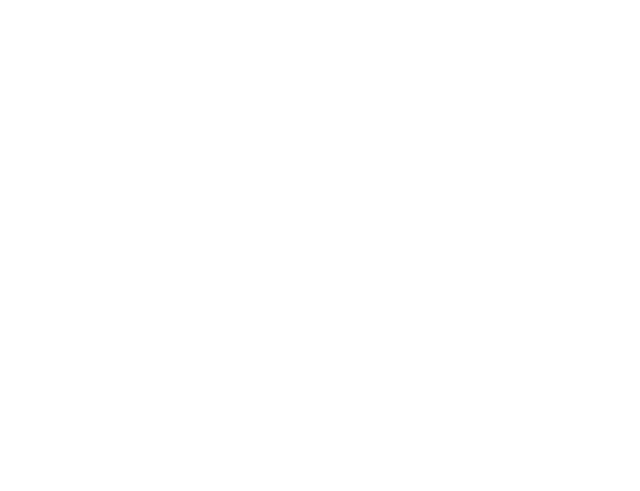
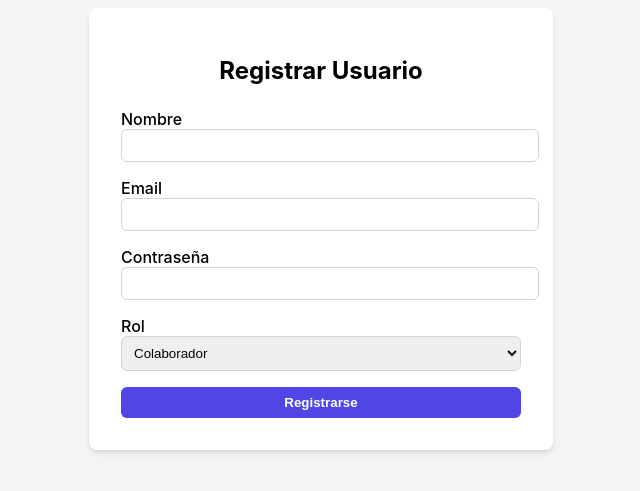
Before and after one commit to Luisalfonsotq/app-ganadera, a Nuxt app: page /register in a window 1280 px wide. Before the commit this address had no page. Shown: the part 171-662 px from the top of the page, without its empty margins (319-959 px from the left). Built offline with nearby package versions, Linux system fonts and the light colour scheme.

Commit message:
register básico

```diff
--- a/app.vue
+++ b/app.vue
@@ -1,5 +1,28 @@
 <template>
   <div>
+    <!--
+      El componente <NuxtPage /> es fundamental.
+      Renderiza la página actual basada en la ruta URL,
+      como 'register.vue', 'login.vue', o 'index.vue'.
+    -->
     <NuxtPage />
   </div>
 </template>
+
+<style>
+/*
+  Aquí definimos los estilos globales que se aplican a toda la aplicación.
+  Puedes modificar estos estilos para personalizar la apariencia de tu app.
+*/
+
+/* Resetea el margen y el padding por defecto del navegador */
+html, body {
+  margin: 0;
+  padding: 0;
+}
+
+/* Establece una fuente por defecto para todo el cuerpo de la página */
+body {
+  font-family: -apple-system, BlinkMacSystemFont, "Segoe UI", Roboto, Helvetica, Arial, sans-serif, "Apple Color Emoji", "Segoe UI Emoji", "Segoe UI Symbol";
+}
+</style>
--- /dev/null
+++ b/composables/useAuth.ts
@@ -0,0 +1,78 @@
+import { navigateTo } from '#app';
+import { useCookie, useState, useFetch, useRuntimeConfig } from '#imports';
+
+interface UserCredentials {
+  nombre?: string;
+  email: string;
+  password?: string;
+  rol?: string;
+}
+
+interface AuthResponse {
+  access_token: string;
+  user: {
+    nombre: string;
+    email: string;
+    rol: string;
+  };
+}
+
+export const register = async (credentials: UserCredentials) => {
+  const runtimeConfig = useRuntimeConfig();
+  const token = useCookie<string | null>('access_token');
+  const user = useState<any | null>('user');
+
+  const { data, error } = await useFetch<AuthResponse>(`${runtimeConfig.public.apiBaseUrl}/auth/register`, {
+    method: 'POST',
+    body: credentials,
+  });
+
+  if (error.value) {
+    throw new Error(error.value.data.message);
+  }
+
+  if (data.value) {
+    token.value = data.value.access_token;
+    user.value = data.value.user;
+    return data.value;
+  }
+};
+
+export const login = async (credentials: UserCredentials) => {
+  const runtimeConfig = useRuntimeConfig();
+  const token = useCookie<string | null>('access_token');
+  const user = useState<any | null>('user');
+
+  const { data, error } = await useFetch<AuthResponse>(`${runtimeConfig.public.apiBaseUrl}/auth/login`, {
+    method: 'POST',
+    body: credentials,
+  });
+
+  if (error.value) {
+    throw new Error(error.value.data.message);
+  }
+
+  if (data.value) {
+    token.value = data.value.access_token;
+    user.value = data.value.user;
+    return data.value;
+  }
+};
+
+export const logout = () => {
+  const token = useCookie<string | null>('access_token');
+  const user = useState<any | null>('user');
+  token.value = null;
+  user.value = null;
+  return navigateTo('/login');
+};
+
+export const useAuthState = () => {
+  const token = useCookie<string | null>('access_token');
+  const user = useState<any | null>('user');
+
+  return {
+    token,
+    user,
+  };
+};
--- a/nuxt.config.ts
+++ b/nuxt.config.ts
@@ -1,5 +1,13 @@
-// https://nuxt.com/docs/api/configuration/nuxt-config
+// nuxt.config.ts
 export default defineNuxtConfig({
   compatibilityDate: '2025-07-15',
-  devtools: { enabled: true }
+  devtools: { enabled: true },
+
+  // Agrega la sección runtimeConfig para exponer variables de entorno
+  runtimeConfig: {
+    public: {
+      // Esta variable leerá NUXT_PUBLIC_API_BASE_URL del .env
+      apiBaseUrl: ''
+    }
+  }
 })
--- a/pages/index.vue
+++ /dev/null
@@ -1,5 +0,0 @@
-<template>
-    <div>
-        <h2>Hola</h2>
-    </div>
-</template>
--- /dev/null
+++ b/pages/register.vue
@@ -0,0 +1,55 @@
+<template>
+  <div style="display: flex; justify-content: center; align-items: center; min-height: 100vh; background-color: #f3f4f6;">
+    <div style="width: 100%; max-width: 400px; padding: 2rem; background-color: white; border-radius: 0.5rem; box-shadow: 0 4px 6px -1px rgba(0, 0, 0, 0.1), 0 2px 4px -1px rgba(0, 0, 0, 0.06);">
+      <h1 style="text-align: center; font-size: 1.5rem; font-weight: bold; margin-bottom: 1.5rem;">Registrar Usuario</h1>
+      <form @submit.prevent="handleRegister" style="display: flex; flex-direction: column; gap: 1rem;">
+        <div>
+          <label for="nombre" style="display: block; font-weight: 500;">Nombre</label>
+          <input id="nombre" v-model="registerForm.nombre" type="text" style="width: 100%; padding: 0.5rem; border: 1px solid #d1d5db; border-radius: 0.375rem;">
+        </div>
+
+        <div>
+          <label for="email" style="display: block; font-weight: 500;">Email</label>
+          <input id="email" v-model="registerForm.email" type="email" style="width: 100%; padding: 0.5rem; border: 1px solid #d1d5db; border-radius: 0.375rem;">
+        </div>
+
+        <div>
+          <label for="password" style="display: block; font-weight: 500;">Contraseña</label>
+          <input id="password" v-model="registerForm.password" type="password" style="width: 100%; padding: 0.5rem; border: 1px solid #d1d5db; border-radius: 0.375rem;">
+        </div>
+
+        <div>
+          <label for="rol" style="display: block; font-weight: 500;">Rol</label>
+          <select id="rol" v-model="registerForm.rol" style="width: 100%; padding: 0.5rem; border: 1px solid #d1d5db; border-radius: 0.375rem;">
+            <option value="administrador">Administrador</option>
+            <option value="colaborador">Colaborador</option>
+          </select>
+        </div>
+
+        <button type="submit" style="width: 100%; padding: 0.5rem; background-color: #4f46e5; color: white; border-radius: 0.375rem; font-weight: bold; border: none; cursor: pointer;">
+          Registrarse
+        </button>
+      </form>
+    </div>
+  </div>
+</template>
+
+<script setup>
+import { register } from '~/composables/useAuth.ts';
+
+const registerForm = reactive({
+  nombre: '',
+  email: '',
+  password: '',
+  rol: 'colaborador'
+});
+
+const handleRegister = async () => {
+  try {
+    await register(registerForm);
+    navigateTo('/dashboard');
+  } catch (error) {
+    alert(error.message);
+  }
+};
+</script>
```
